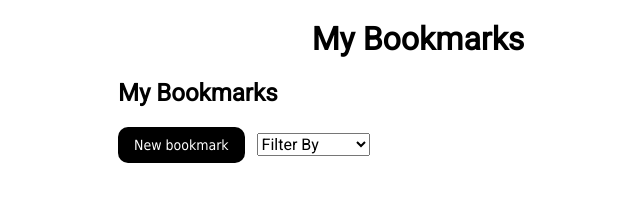
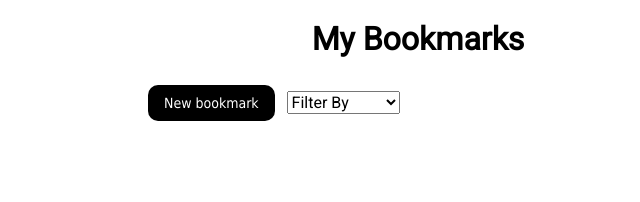
Before and after one commit to thinkful-ei-unicorn/ming-cheng-bookmarks-app, a website built with webpack: page docs/index.html in a window 1280 px wide. Shown: the whole page, without its empty margins (222-862 px from the left). Built offline with nearby package versions, Linux system fonts and the light colour scheme; no server answers.

Commit message:
added css for computer

```diff
--- a/src/bookmark-list.js
+++ b/src/bookmark-list.js
@@ -143,7 +143,7 @@ const render = function () {
       </div>
       <div class="first-page-view">
       <header>
-        <h2>My Bookmarks</h2>
+
         <form id="initial-page">
           <button class="first-page-new">
             <span class="button-label">New bookmark</span>
--- a/src/index.css
+++ b/src/index.css
@@ -130,3 +130,24 @@ button:hover {
   border: 1px solid grey;
   padding: 20px;
 }
+
+@media all and (min-width: 600px){
+  body {
+    font-size: 1em;
+  }
+header{
+  display: flex;
+  justify-content: space-between;
+  padding: 5px;
+  margin-left: 25px;
+  margin-right: 25px;
+}
+h2{
+  align-self: flex-start;
+}
+header > form {
+  align-self: flex-end;
+  justify-content: flex-end;
+}
+
+}
```
